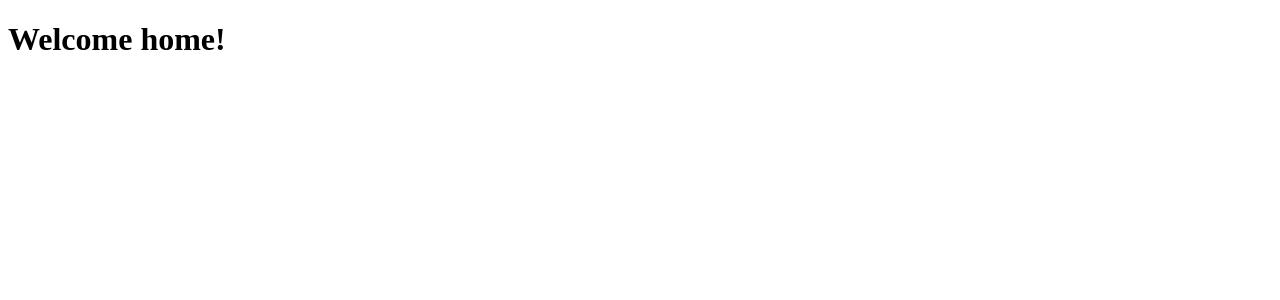
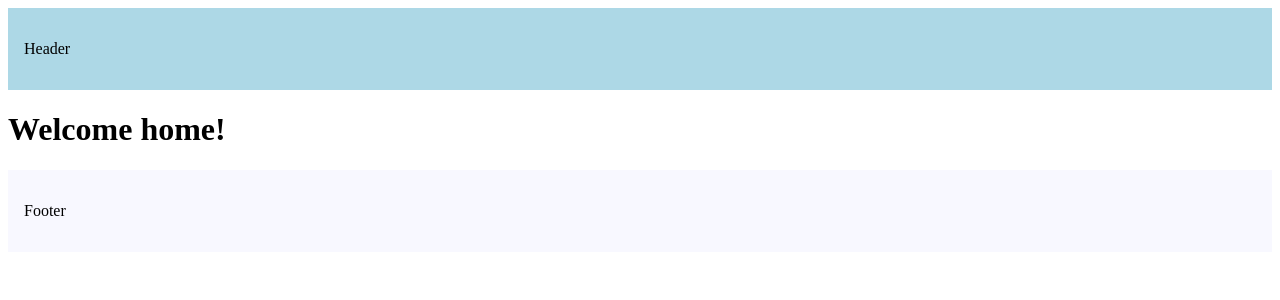
Before and after one commit to Shivgitcode/next-tut, a Next.js app in the folder routing-demo/: page / in a window 1280 px wide. Shown: the top 300 px of the page. Built offline with nearby package versions, Linux system fonts and the light colour scheme.

Commit message:
done with layouts

```diff
--- a/routing-demo/src/app/layout.tsx
+++ b/routing-demo/src/app/layout.tsx
@@ -10,7 +10,24 @@
 }) {
   return (
     <html lang="en">
-      <body>{children}</body>
+
+      <body>
+        <header style={{
+          backgroundColor: "lightblue",
+          padding: "1rem",
+        }}>
+          <p>Header</p>
+        </header>
+        {children}
+        <footer style={{
+          backgroundColor: "ghostwhite",
+          padding: "1rem"
+        }}>
+          <p>Footer</p>
+        </footer>
+
+      </body>
+
     </html>
   )
 }
```
Also changed, not shown: routing-demo/src/app/(auth)/(with-auth-layout)/layout.tsx (added, +9 -0 lines), routing-demo/src/app/products/[productId]/layout.tsx (added, +8 -0 lines), routing-demo/src/app/(auth)/(with-auth-layout)/login/page.tsx (renamed from routing-demo/src/app/(auth)/login/page.tsx), routing-demo/src/app/(auth)/(with-auth-layout)/register/page.tsx (renamed from routing-demo/src/app/(auth)/register/page.tsx).
